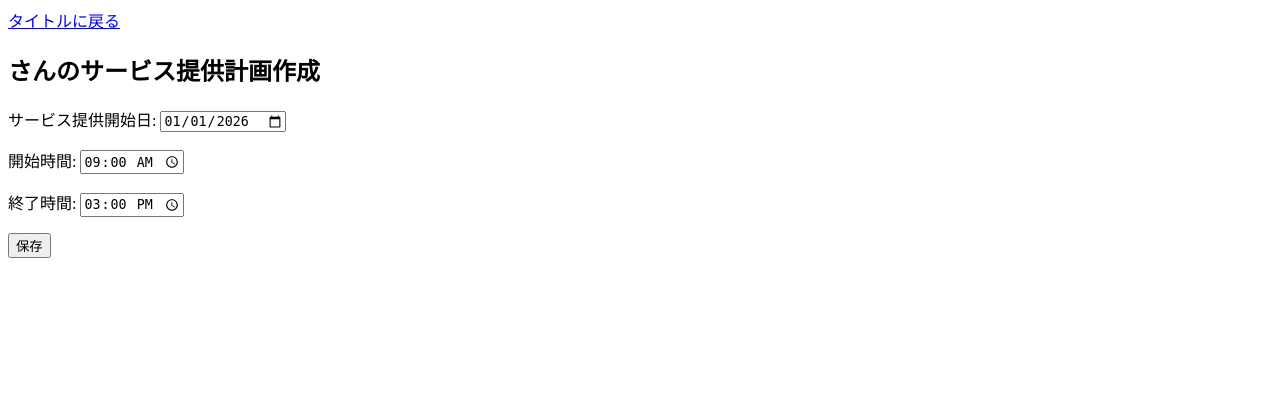
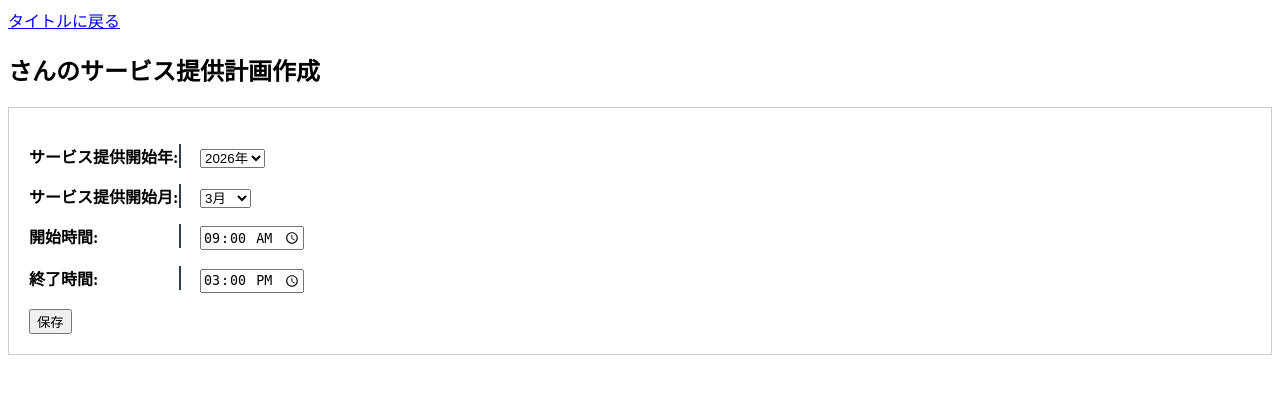
Before and after one commit to gurgurdokan-sudo/service_django_create, a Django app: page /user/1/create_plan/ in a window 1280 px wide. Shown: the top 394 px of the page. Run offline with Django 5.2, Linux system fonts and the light colour scheme; parts of the project's set-up code (start-up, migrations or seed data) failed here and were passed over.

Commit message:
開始年月の追加

```diff
--- a/dashboard/forms.py
+++ b/dashboard/forms.py
@@ -24,14 +24,14 @@ class PlanForm(forms.ModelForm):
             self.user_id = user_id
     class Meta:
         model = ServicePlan
-        fields = ['date','start_time','end_time']
+        fields = ['year', 'month', 'start_time', 'end_time']
         labels = {
-            'date': 'サービス提供開始日',
+            'year': 'サービス提供開始年',
+            'month': 'サービス提供開始月',
             'start_time': '開始時間',
             'end_time': '終了時間',
         }
         widgets = {
-        'date': forms.DateInput(attrs={'type': 'date'}),
         'start_time': forms.TimeInput(attrs={'type': 'time'}),
         'end_time': forms.TimeInput(attrs={'type': 'time'}),
         }
--- a/dashboard/models.py
+++ b/dashboard/models.py
@@ -43,7 +43,7 @@ class ServiceMaster(models.Model):
     service_code = models.CharField(max_length=20)
     service_name = models.CharField(max_length=20)
     unit = models.IntegerField()  # 409 など
-    description = models.CharField(max_length=100,default="2024-01-01")
+    description = models.CharField(max_length=100,default="2026-03-01")
     def __str__(self):
         return str(self.service_name)
     @classmethod
@@ -82,16 +82,18 @@ class ServiceRecord(models.Model):
     def __str__(self):
         return str(self.user)
 class ServicePlan(models.Model):
-    '''サービス提供計画を管理するモデル'''
     user = models.OneToOneField(User, on_delete=models.CASCADE)
-    date = models.DateField(default="2026-01-01")
+    this_year = datetime.now().year
+    year = models.IntegerField(choices=[(i, f"{i}年") for i in range(this_year-1, this_year+5)], default=this_year)
+    month = models.IntegerField(choices=[(i, f"{i}月") for i in range(1, 13)], default = datetime.now().month)
     start_time = models.TimeField(default="09:00")
     end_time = models.TimeField(default="15:00")
-    schedule_json = models.JSONField(default=dict,null=True, blank=True)
-    actual_json = models.JSONField(default=dict ,null=True, blank=True)
+
+    schedule_json = models.JSONField(default=dict, blank=True)
+    actual_json = models.JSONField(default=dict, blank=True)
+
     @property
     def stay_time_category(self):
-        '''サービス提供時間を返すプロパティ'''
         delta = datetime.combine(date.min, self.end_time) - datetime.combine(date.min, self.start_time)
         hours = delta.total_seconds() / 3600
         if hours <= 3:
@@ -108,7 +110,21 @@ class ServicePlan(models.Model):
             return '7-8'
         elif 8 < hours <= 9:
             return '8-9'
-        else:
-            return None
-    def __str__(self):
-        return str(self.user)
+        return None
+class AddOnService(models.Model):
+    code = models.CharField(max_length=20)
+    service_name = models.CharField(max_length=100)
+    unit = models.IntegerField()
+    category = models.CharField(max_length=20)
+    insurance_type = models.CharField(max_length=20, choices=[
+        ("insurance","保険内"),
+        ("self_pay","保険外")
+    ])
+    apply_unit = models.CharField(max_length=20, choices=[
+        ("monthly","月ごと"),
+        ("per_day","日ごと"),
+        ("per_service","サービスごと")
+    ])
+class UserAddOnService(models.Model):
+    user = models.ForeignKey(User, on_delete=models.CASCADE)
+    addon = models.ForeignKey(AddOnService, on_delete=models.CASCADE)
--- a/dashboard/templates/dashboard/create_plan.html
+++ b/dashboard/templates/dashboard/create_plan.html
@@ -1,6 +1,7 @@
 {% extends 'dashboard/base/base.html' %}
 {% block body %}
 <h2>{{ user.name }} さんのサービス提供計画作成</h2>
+<div class=detail-card>
 <form method="post" class="plan-form">
   {% csrf_token %}
   {{ form.as_p }}
--- a/dashboard/urls.py
+++ b/dashboard/urls.py
@@ -13,5 +13,5 @@ urlpatterns = [
     path('user/<int:user_id>/service/', views.user_service, name='service'),
     path('user/<int:user_id>/service/save', views.save_service, name='save'),
     path('user/<int:user_id>/create_plan/', views.create_plan, name='creatPlan'),
-    path('user/<int:user_id>/test/', views.test, name='test'),
+    path('user/test/', views.init_plan, name='test'),
 ]
--- a/dashboard/views.py
+++ b/dashboard/views.py
@@ -93,33 +93,77 @@ def user_service(request,user_id):
         'actual_json': json.dumps(plan.actual_json),
     }
     return render(request,'dashboard/user_service.html',context)
-def test(request,user_id):
-    target = get_object_or_404(User,id=user_id)
-    plan = ServicePlan.objects.get(user=target)
-    service = ServiceMaster.objects.all()
-    naiyou = ServiceMaster.get_quer_plan(level=target.care_level,stay_time_category = plan.stay_time_category)
-    calendar = get_month_days(2026,3) #todo:月は動的に
-    context = {
-        'user': target,
-        'plan': plan,
-        'service': service,
-        'naiyou':naiyou,
-        'calendar': calendar,
-    }
-    return render(request,'dashboard/base/test.html',context)
+from django.shortcuts import render
+from .models import ServiceMaster
+
+def init_plan(request):
+    services = [
+        # 2時間以上3時間未満 (<3)
+        ServiceMaster(service_code='2141', service_name='通所介護21・時減', unit=272, stay_time_category='<3', care_level='要介護1'),
+        ServiceMaster(service_code='2142', service_name='通所介護22・時減', unit=311, stay_time_category='<3', care_level='要介護2'),
+        ServiceMaster(service_code='2143', service_name='通所介護23・時減', unit=351, stay_time_category='<3', care_level='要介護3'),
+        ServiceMaster(service_code='2144', service_name='通所介護24・時減', unit=392, stay_time_category='<3', care_level='要介護4'),
+        ServiceMaster(service_code='2145', service_name='通所介護25・時減', unit=432, stay_time_category='<3', care_level='要介護5'),
+
+        # 3時間以上4時間未満 (3-4)
+        ServiceMaster(service_code='2241', service_name='通所介護11', unit=370, stay_time_category='3-4', care_level='要介護1'),
+        ServiceMaster(service_code='2242', service_name='通所介護12', unit=423, stay_time_category='3-4', care_level='要介護2'),
+        ServiceMaster(service_code='2243', service_name='通所介護13', unit=479, stay_time_category='3-4', care_level='要介護3'),
+        ServiceMaster(service_code='2244', service_name='通所介護14', unit=533, stay_time_category='3-4', care_level='要介護4'),
+        ServiceMaster(service_code='2245', service_name='通所介護15', unit=588, stay_time_category='3-4', care_level='要介護5'),
+
+        # 4時間以上5時間未満 (4-5)
+        ServiceMaster(service_code='2246', service_name='通所介護21', unit=388, stay_time_category='4-5', care_level='要介護1'),
+        ServiceMaster(service_code='2247', service_name='通所介護22', unit=444, stay_time_category='4-5', care_level='要介護2'),
+        ServiceMaster(service_code='2248', service_name='通所介護23', unit=502, stay_time_category='4-5', care_level='要介護3'),
+        ServiceMaster(service_code='2249', service_name='通所介護24', unit=560, stay_time_category='4-5', care_level='要介護4'),
+        ServiceMaster(service_code='2250', service_name='通所介護25', unit=617, stay_time_category='4-5', care_level='要介護5'),
+
+        # 5時間以上6時間未満 (5-6)
+        ServiceMaster(service_code='2341', service_name='通所介護31', unit=570, stay_time_category='5-6', care_level='要介護1'),
+        ServiceMaster(service_code='2342', service_name='通所介護32', unit=673, stay_time_category='5-6', care_level='要介護2'),
+        ServiceMaster(service_code='2343', service_name='通所介護33', unit=777, stay_time_category='5-6', care_level='要介護3'),
+        ServiceMaster(service_code='2344', service_name='通所介護34', unit=880, stay_time_category='5-6', care_level='要介護4'),
+        ServiceMaster(service_code='2345', service_name='通所介護35', unit=984, stay_time_category='5-6', care_level='要介護5'),
+
+        # 6時間以上7時間未満 (6-7)
+        ServiceMaster(service_code='2346', service_name='通所介護41', unit=584, stay_time_category='6-7', care_level='要介護1'),
+        ServiceMaster(service_code='2347', service_name='通所介護42', unit=689, stay_time_category='6-7', care_level='要介護2'),
+        ServiceMaster(service_code='2348', service_name='通所介護43', unit=796, stay_time_category='6-7', care_level='要介護3'),
+        ServiceMaster(service_code='2349', service_name='通所介護44', unit=901, stay_time_category='6-7', care_level='要介護4'),
+        ServiceMaster(service_code='2350', service_name='通所介護45', unit=1008, stay_time_category='6-7', care_level='要介護5'),
+
+        # 7時間以上8時間未満 (7-8)
+        ServiceMaster(service_code='2441', service_name='通所介護51', unit=658, stay_time_category='7-8', care_level='要介護1'),
+        ServiceMaster(service_code='2442', service_name='通所介護52', unit=777, stay_time_category='7-8', care_level='要介護2'),
+        ServiceMaster(service_code='2443', service_name='通所介護53', unit=900, stay_time_category='7-8', care_level='要介護3'),
+        ServiceMaster(service_code='2444', service_name='通所介護54', unit=1023, stay_time_category='7-8', care_level='要介護4'),
+        ServiceMaster(service_code='2445', service_name='通所介護55', unit=1148, stay_time_category='7-8', care_level='要介護5'),
+
+        # 8時間以上9時間未満 (8-9)
+        ServiceMaster(service_code='2446', service_name='通所介護61', unit=669, stay_time_category='8-9', care_level='要介護1'),
+        ServiceMaster(service_code='2447', service_name='通所介護62', unit=791, stay_time_category='8-9', care_level='要介護2'),
+        ServiceMaster(service_code='2448', service_name='通所介護63', unit=915, stay_time_category='8-9', care_level='要介護3'),
+        ServiceMaster(service_code='2449', service_name='通所介護64', unit=1041, stay_time_category='8-9', care_level='要介護4'),
+        ServiceMaster(service_code='2450', service_name='通所介護65', unit=1168, stay_time_category='8-9', care_level='要介護5'),
+    ]
+
+    # bulk_createで一括保存
+    ServiceMaster.objects.bulk_create(services)
+    return render(request, 'dashboard/base/test.html', {'message': 'マスタデータの登録が完了しました'})
 #サービス提供の保存
 def save_service(request,user_id):
     if request.method =='POST':
         print('------------------保存処理開始------------------')
+        print('schedule_json:', schedule_json)
+        print(plan.schedule_json)
         schedule_json = request.POST.get('schedule_json')
         actual_json = request.POST.get('actual_json')
-        print('schedule_json:', schedule_json)
         target = get_object_or_404(User,id=user_id)
         plan = ServicePlan.objects.get(user=target)
         plan.schedule_json = json.loads(schedule_json)
         plan.actual_json = json.loads(actual_json)
         plan.save()
-        print(plan.schedule_json)
-        messages.success(request,f'{plan.schedule_json}サービス提供内容を保存しました')
+        messages.success(request,'サービス提供内容を保存しました')
         return redirect('dashboard:user_list')
     return render(request,'dashboard/user_list.html')
```
Also changed, not shown: dashboard/migrations/0009_addonservice_remove_serviceplan_date_and_more.py (added).
